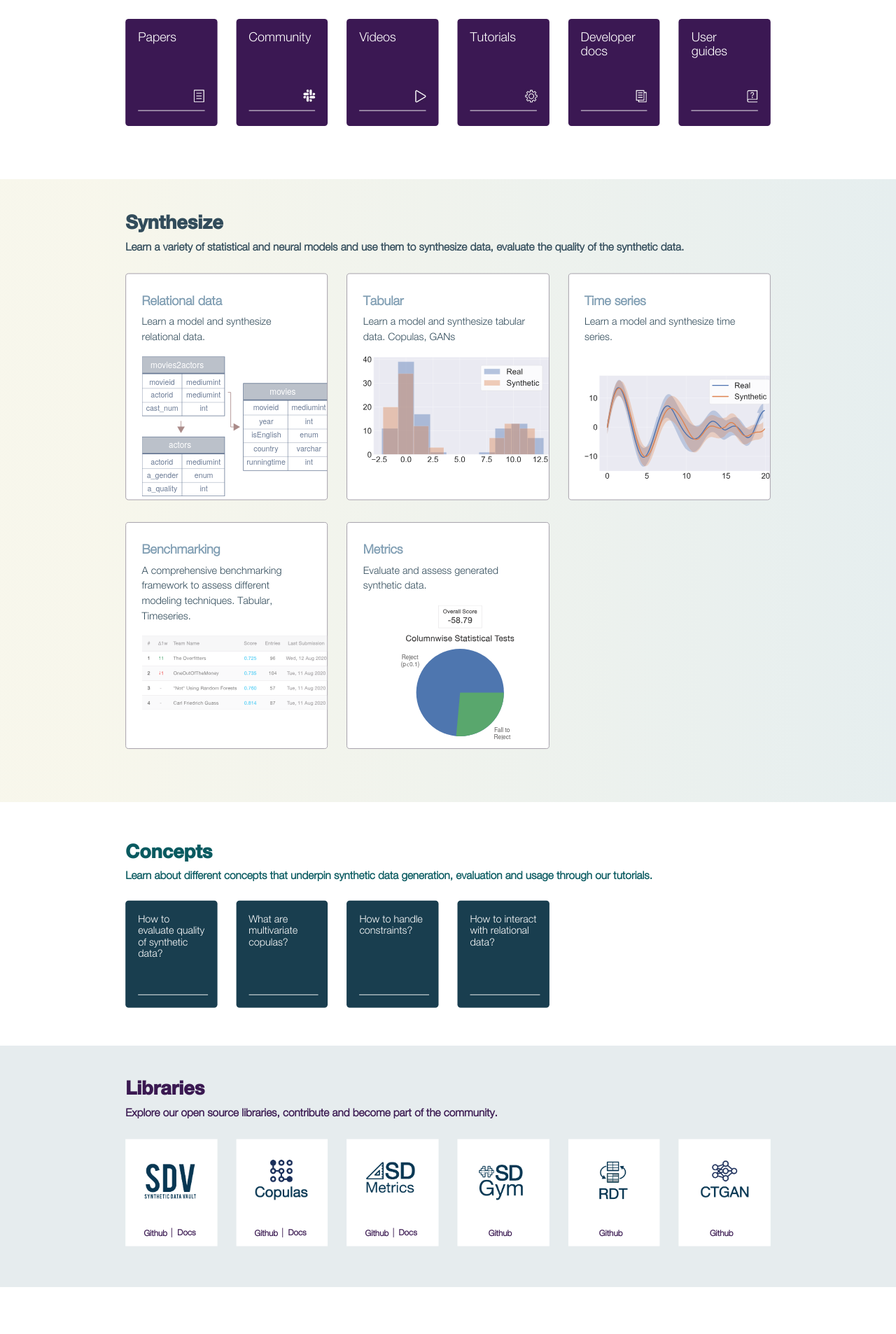
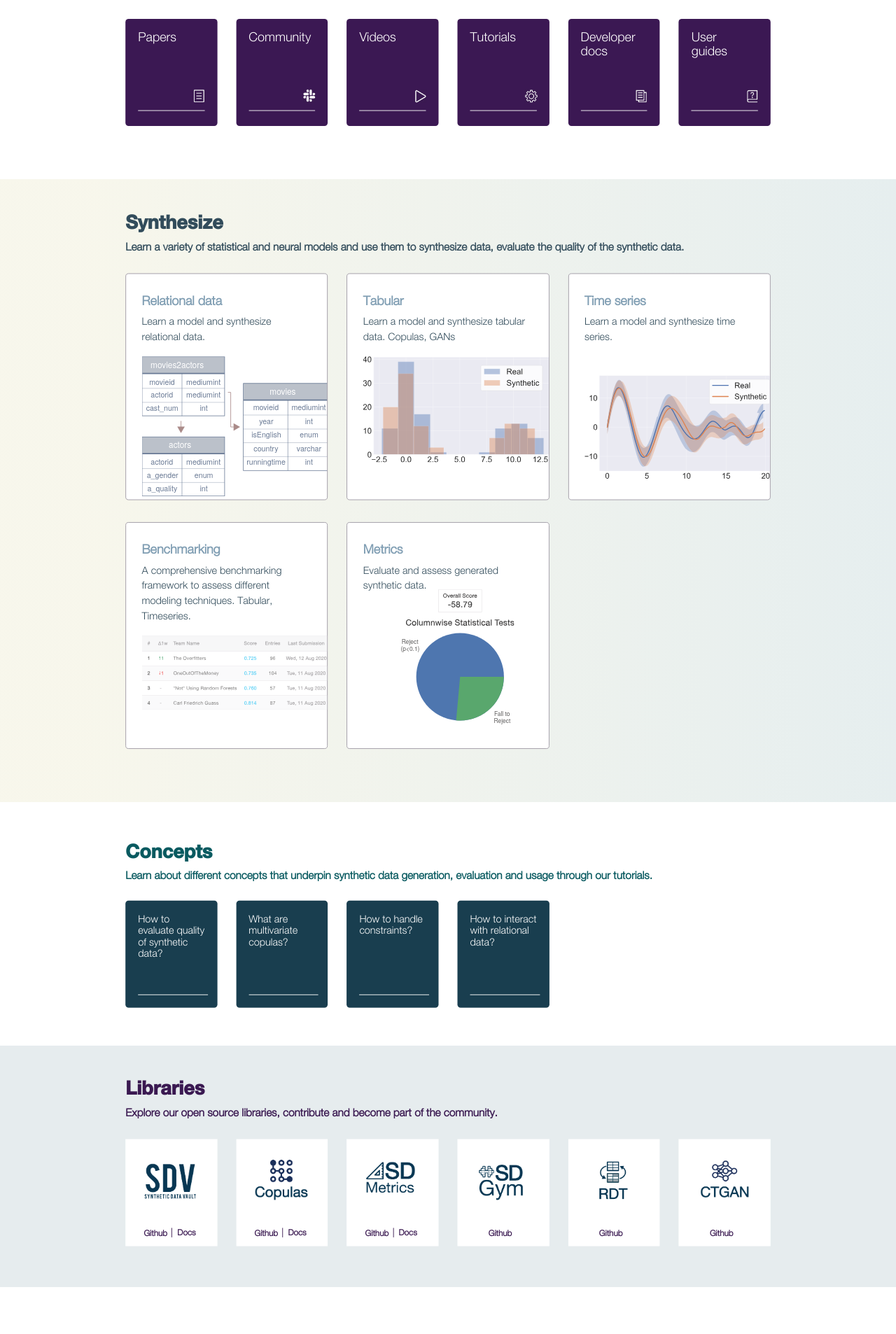
Before and after one commit to sdv-dev/sdv-dev.github.io, a Jekyll site: the page built from index.html, in a window 1280 px wide. Shown: the part 724-2630 px from the top of the page at 70% size. Built offline with Jekyll 4.4.1, drawn with Linux system fonts in a browser that asks for light colours.

Commit message:
move the Metrics image up a bit

```diff
--- a/css/main.css
+++ b/css/main.css
@@ -621,6 +621,7 @@ hr {
 img.Metrics-img {
   width: 60%;
   margin: auto;
+  margin-top: -25px;
 }
 
 img.time-img {
```
